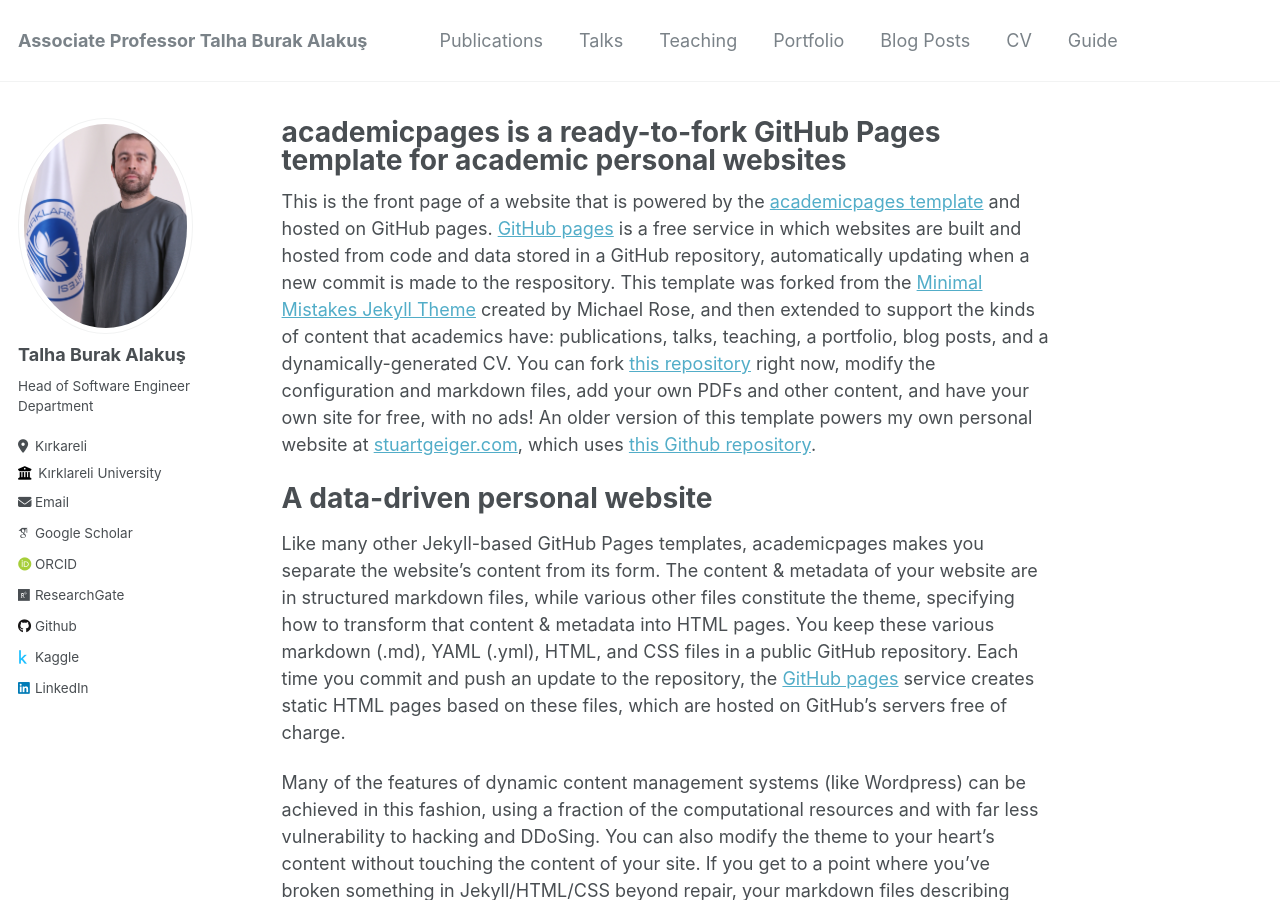
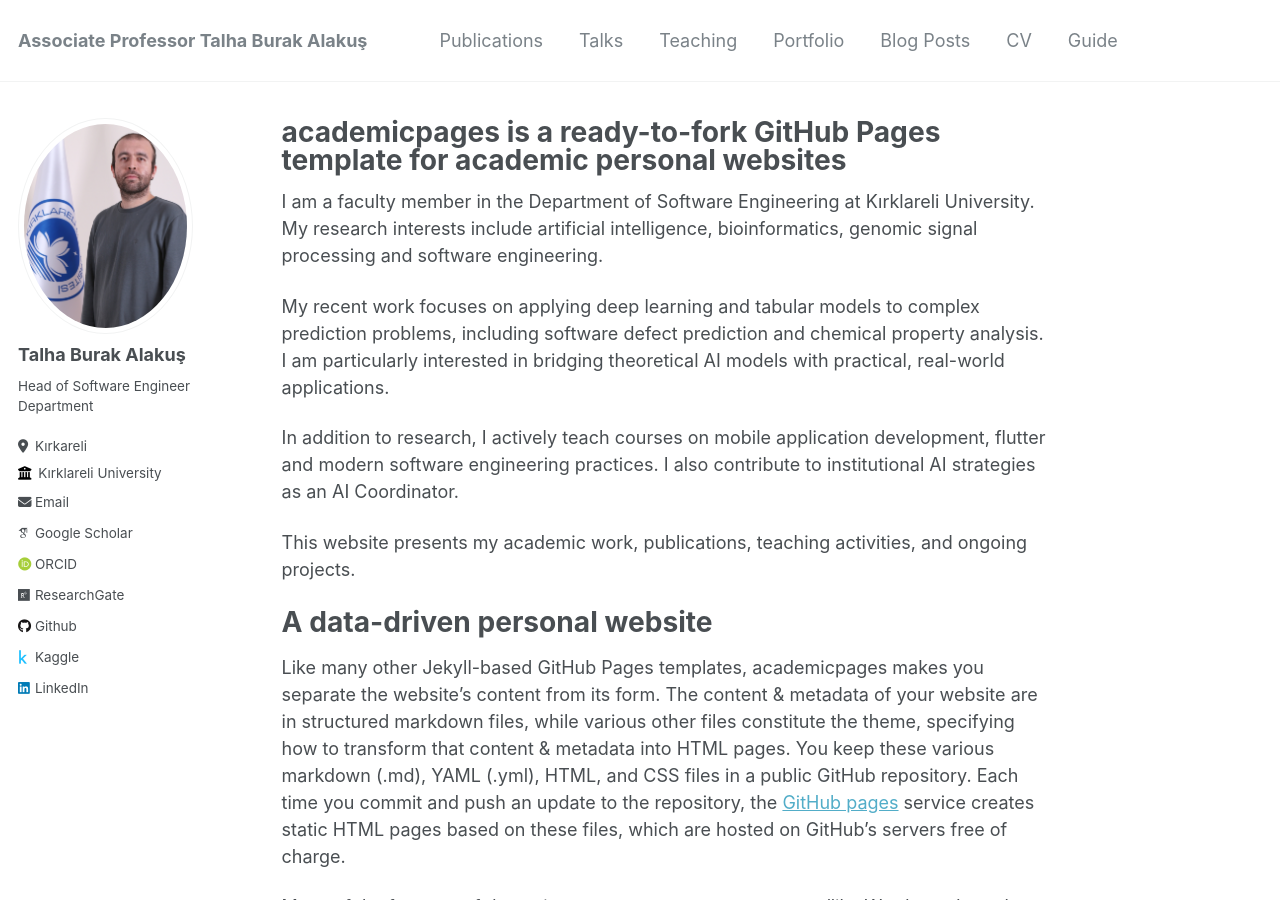
Before and after one commit to burakalakuss/talhaburakalakus.github.io, a Jekyll site: the page built from _pages/about.md, in a window 1280 px wide and 900 px high. Built offline with Jekyll 4.4.1, drawn with Linux system fonts in a browser that asks for light colours; some web fonts are replaced.

Commit message:
Update about.md

```diff
--- a/_pages/about.md
+++ b/_pages/about.md
@@ -7,7 +7,13 @@ redirect_from:
   - /about.html
 ---
 
-This is the front page of a website that is powered by the [academicpages template](https://github.com/academicpages/academicpages.github.io) and hosted on GitHub pages. [GitHub pages](https://pages.github.com) is a free service in which websites are built and hosted from code and data stored in a GitHub repository, automatically updating when a new commit is made to the respository. This template was forked from the [Minimal Mistakes Jekyll Theme](https://mmistakes.github.io/minimal-mistakes/) created by Michael Rose, and then extended to support the kinds of content that academics have: publications, talks, teaching, a portfolio, blog posts, and a dynamically-generated CV. You can fork [this repository](https://github.com/academicpages/academicpages.github.io) right now, modify the configuration and markdown files, add your own PDFs and other content, and have your own site for free, with no ads! An older version of this template powers my own personal website at [stuartgeiger.com](http://stuartgeiger.com), which uses [this Github repository](https://github.com/staeiou/staeiou.github.io).
+I am a faculty member in the Department of Software Engineering at Kırklareli University. My research interests include artificial intelligence, bioinformatics, genomic signal processing and software engineering.
+
+My recent work focuses on applying deep learning and tabular models to complex prediction problems, including software defect prediction and chemical property analysis. I am particularly interested in bridging theoretical AI models with practical, real-world applications.
+
+In addition to research, I actively teach courses on mobile application development, flutter and modern software engineering practices. I also contribute to institutional AI strategies as an AI Coordinator.
+
+This website presents my academic work, publications, teaching activities, and ongoing projects.
 
 A data-driven personal website
 ======
```
